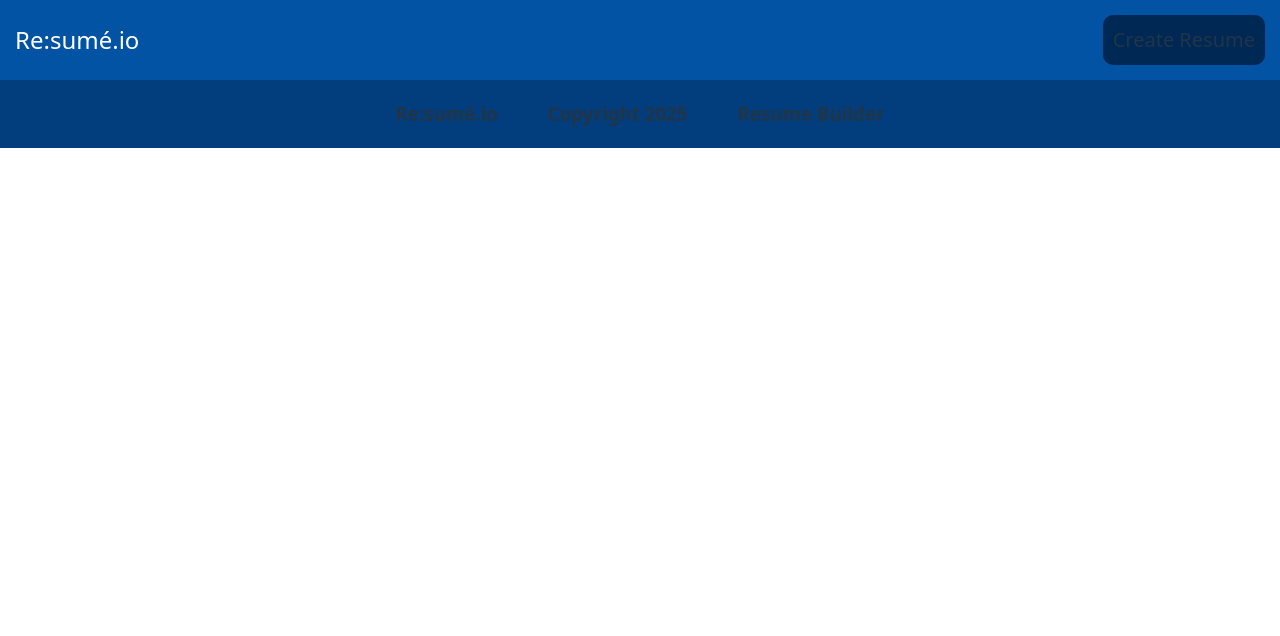
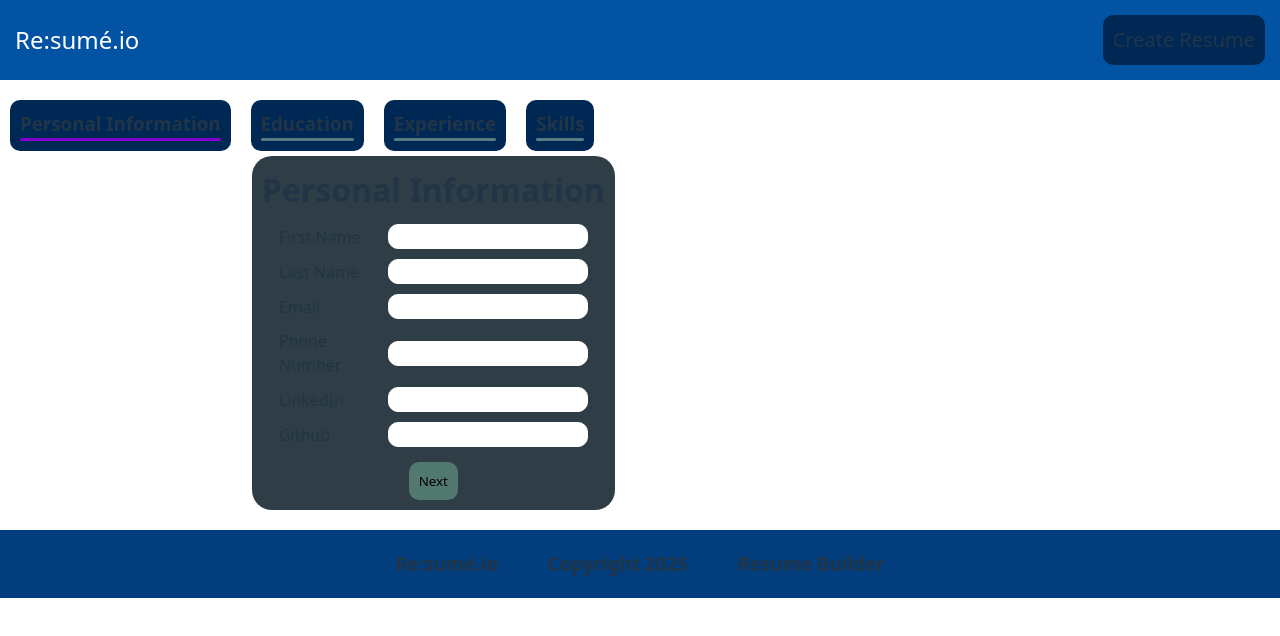
Before and after one commit to MartinGV10/Resume-Maker, a React (Vite) app: page /form in a window 1280 px wide. Shown: the top 636 px of the page. Built offline with nearby package versions, Linux system fonts and the light colour scheme.

Commit message:
Created basic personal info form

```diff
--- a/src/App.jsx
+++ b/src/App.jsx
@@ -2,7 +2,6 @@ import Nav from './Nav'
 import Footer from './Footer'
 import { Route, Routes } from 'react-router-dom'
 import './App.css'
-
 import FormSetup from './FormSetup'
 import Home from './Home'
 
@@ -13,6 +12,7 @@ function App() {
 
         <Routes>
             <Route path='/' element={<Home/>}></Route>
+            <Route path='/form' element={<FormSetup/>}></Route>
         </Routes>
 
         <Footer/>
--- /dev/null
+++ b/src/FormPersonal.jsx
@@ -0,0 +1,37 @@
+function FormPersonal() {
+    return (
+        <>
+            <div className="form-cont">
+                <h1>Personal Information</h1>
+                <div className="form-item">
+                    <label htmlFor="">First Name</label>
+                    <input type="text" />
+                </div>
+                <div className="form-item">
+                    <label htmlFor="">Last Name</label>
+                    <input type="text" />
+                </div>
+                <div className="form-item">
+                    <label htmlFor="">Email</label>
+                    <input type="text" />
+                </div>
+                <div className="form-item">
+                    <label htmlFor="">Phone Number</label>
+                    <input type="text" />
+                </div>
+                <div className="form-item">
+                    <label htmlFor="">LinkedIn</label>
+                    <input type="text" />
+                </div>
+                <div className="form-item">
+                    <label htmlFor="">Github</label>
+                    <input type="text" />
+                </div>
+
+                <button className="next">Next</button>
+            </div>
+        </>
+    )
+}
+
+export default FormPersonal
--- /dev/null
+++ b/src/FormSetup.css
@@ -0,0 +1,86 @@
+.sec-headers {
+    display: flex;
+    gap: 20px;
+    margin-left: 10px;
+    margin-bottom: 5px;
+    margin-top: 20px;
+}
+
+.head {
+    /* background-color: rgb(41, 22, 74); */
+    background-color: #002855;
+    /* border: 1px solid white; */
+    padding: 10px;
+    border-radius: 10px;
+    transition: 0.2s all;
+}
+
+.indicator {
+    height: 3px;
+    border-radius: 50px;
+}
+
+.active {
+    background-color: #8201d1;
+}
+
+.inactive {
+    background-color: #587B7F;
+}
+
+.head:hover {
+    cursor: pointer;
+    background-color: #587B7F;
+}
+
+.form-cont {
+    display: flex;
+    flex-direction: column;
+    justify-content: space-around;
+    align-items: center;
+    background-color: #2f3e46;
+    max-width: 450px;
+    gap: 10px;
+    border-radius: 20px;
+    margin-left: 30px;
+    padding: 10px;
+    margin-bottom: 20px;
+}
+
+.form-item {
+    display: flex;
+    justify-content: space-around;
+    align-items: center;
+    gap: 15px;
+    width: 90%;
+}
+
+.form-item label {
+    flex: 1;
+}
+
+.form-item input {
+    flex: 2;
+    border-radius: 10px;
+    border: 1px solid white;
+    padding: 4px;
+}
+
+.next {
+    margin-top: 5px;
+    background-color: #52796f;
+    padding: 10px;
+}
+
+.next:hover {
+    background-color: #E2C044;
+    color: black;
+
+}
+
+.content {
+    display: flex;
+    flex-direction: row;
+    align-items: center;
+    justify-content: space-around;
+}
--- a/src/FormSetup.jsx
+++ b/src/FormSetup.jsx
@@ -1,5 +1,43 @@
+import './FormSetup.css'
+import FormPersonal from './FormPersonal'
+import { Link } from 'react-router-dom'
+import Page from './Page'
 function FormSetup() {
+    return (
+        <>
+            {/* Section Headers */}
+            <div className="sec-headers">
+                <div className="head">
+                    <h3 className="head-tit">Personal Information</h3>
+                    <div className="indicator active"></div>
+                </div>
+                <div className="head">
+                    <h3 className="head-tit">Education</h3>
+                    <div className="indicator inactive"></div>
+                </div>
+                <div className="head">
+                    <h3 className="head-tit">Experience</h3>
+                    <div className="indicator inactive"></div>
+                </div>
+                <div className="head">
+                    <h3 className="head-tit">Skills</h3>
+                    <div className="indicator inactive"></div>
+                </div>
+            </div>
 
+            <div className="content">
+                {/* Form Content */}
+                <div className="setup-left">
+                    <FormPersonal />
+                </div>
+
+                {/* Page */}
+                <div className="setup-right">
+                    <Page />
+                </div>
+            </div>
+        </>
+    )
 }
 
 export default FormSetup
--- a/src/Home.jsx
+++ b/src/Home.jsx
@@ -14,7 +14,7 @@ function Home() {
         <div className="start">
             <h1>Re:sumé.io</h1>
             <p className="desc">Why waste time manually creating your resume, when this app completely does it for you!</p>
-            <Link to='/FormSetup'>
+            <Link to='/form'>
                 <button className="get-started">Click here to get started!</button>
             </Link>
         </div>
--- /dev/null
+++ b/src/Page.jsx
@@ -0,0 +1,5 @@
+function Page() {
+
+}
+
+export default Page
--- a/src/index.css
+++ b/src/index.css
@@ -6,7 +6,7 @@
 
   color-scheme: light dark;
   color: rgba(255, 255, 255, 0.87);
-  background-color: #242424;
+  background-color: #cad2c5;
 
   font-synthesis: none;
   text-rendering: optimizeLegibility;
```
Also changed, not shown: src/Page.css (added).
